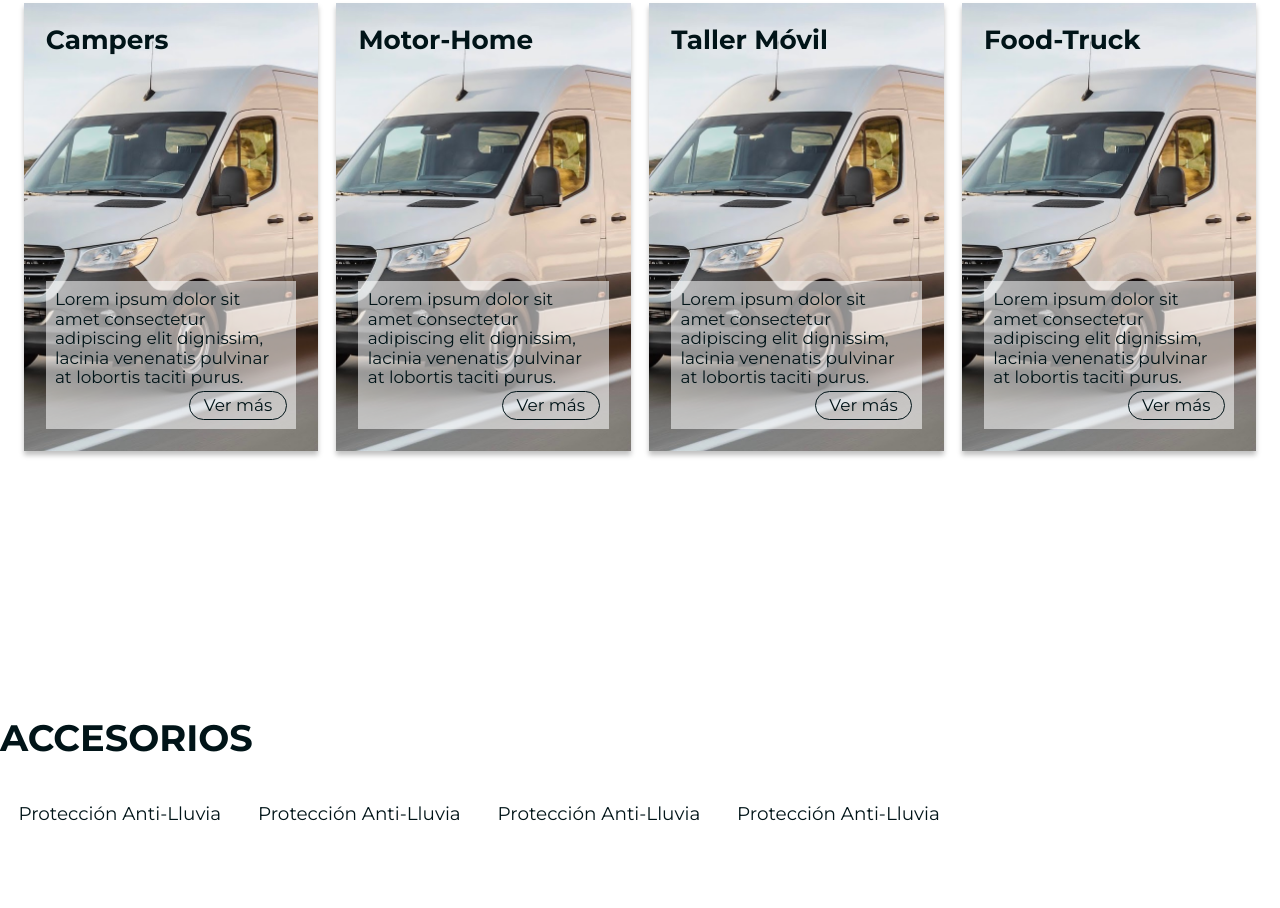
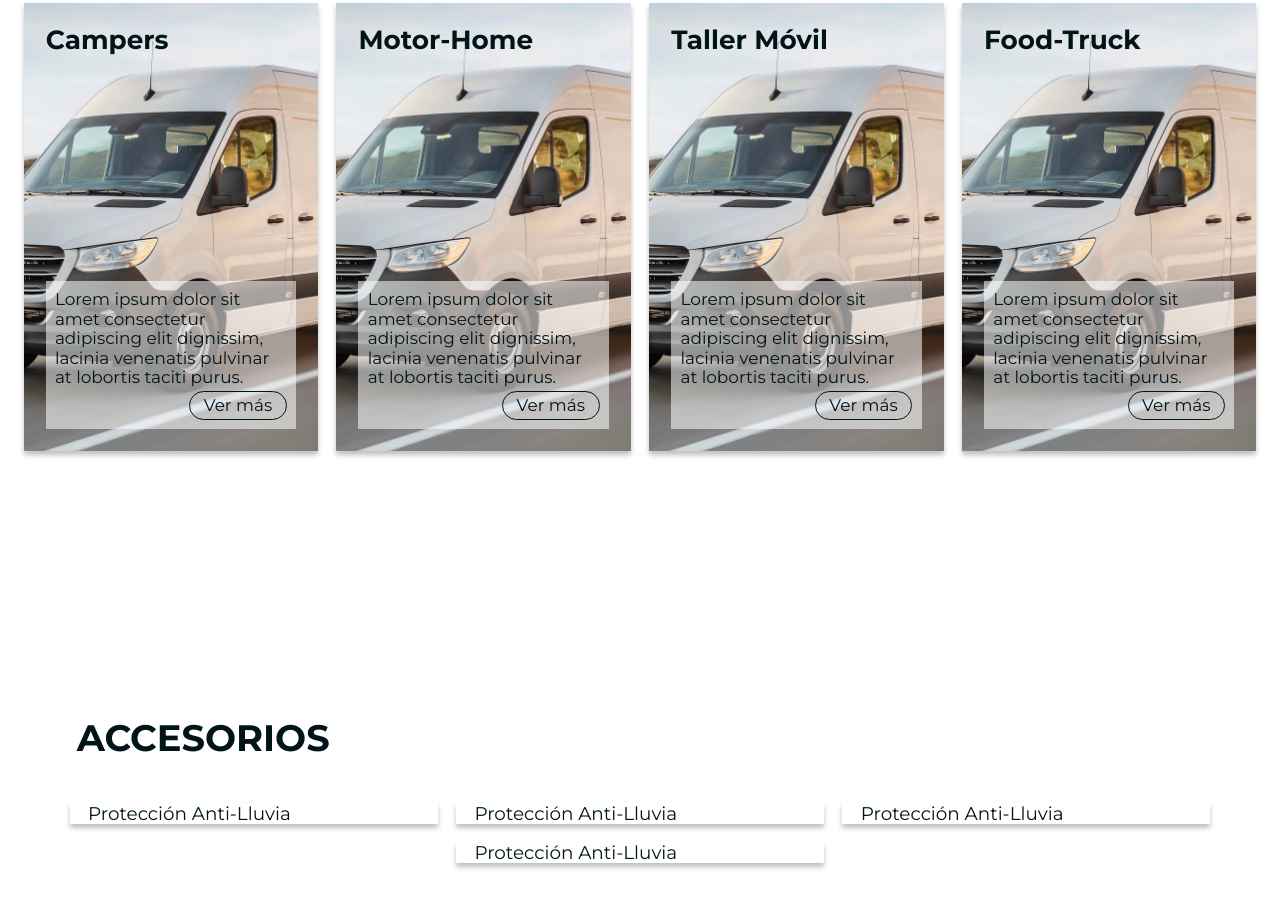
Before and after one commit to xdguido/Carrozados-RF-Website, a website built with Parcel: page index.html in a window 1280 px wide. Shown: the part 990-1898 px from the top of the page. Built offline with nearby package versions, Linux system fonts and the light colour scheme.

Commit message:
updated style

```diff
--- a/src/styles/main.css
+++ b/src/styles/main.css
@@ -138,6 +138,9 @@ button {
 }
 .right-header {
   --gap: 0;
+}
+.primary-navigation {
+  --gap: 1.2rem;
 }
 
 /* Hero Section */
@@ -346,9 +349,17 @@ button {
   padding-top: var(--scroll-padding);
   min-height: 100vh;
 }
+.header-accesorios {
+  padding-left: max(1rem, 6vw);
+}
 .accesorios-card-container {
+  flex-wrap: wrap;
+  justify-content: center;
 }
 .accesorios-card {
+  flex-basis: clamp(14rem, 36vw, 20rem);
+  box-shadow: var(--box-shadow);
+  cursor: pointer;
 }
 
 /* Contacto Section */
```
Also changed, not shown: index.html (+1 -1 lines).
